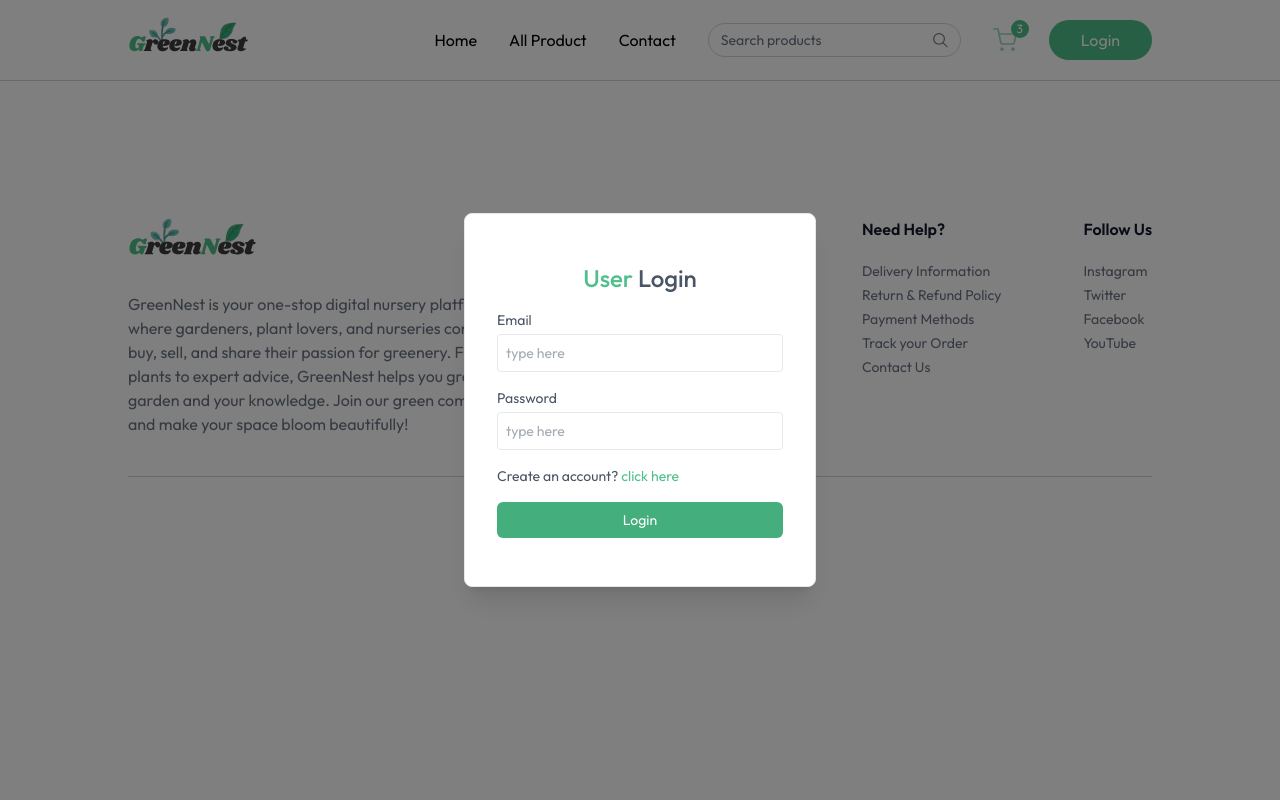
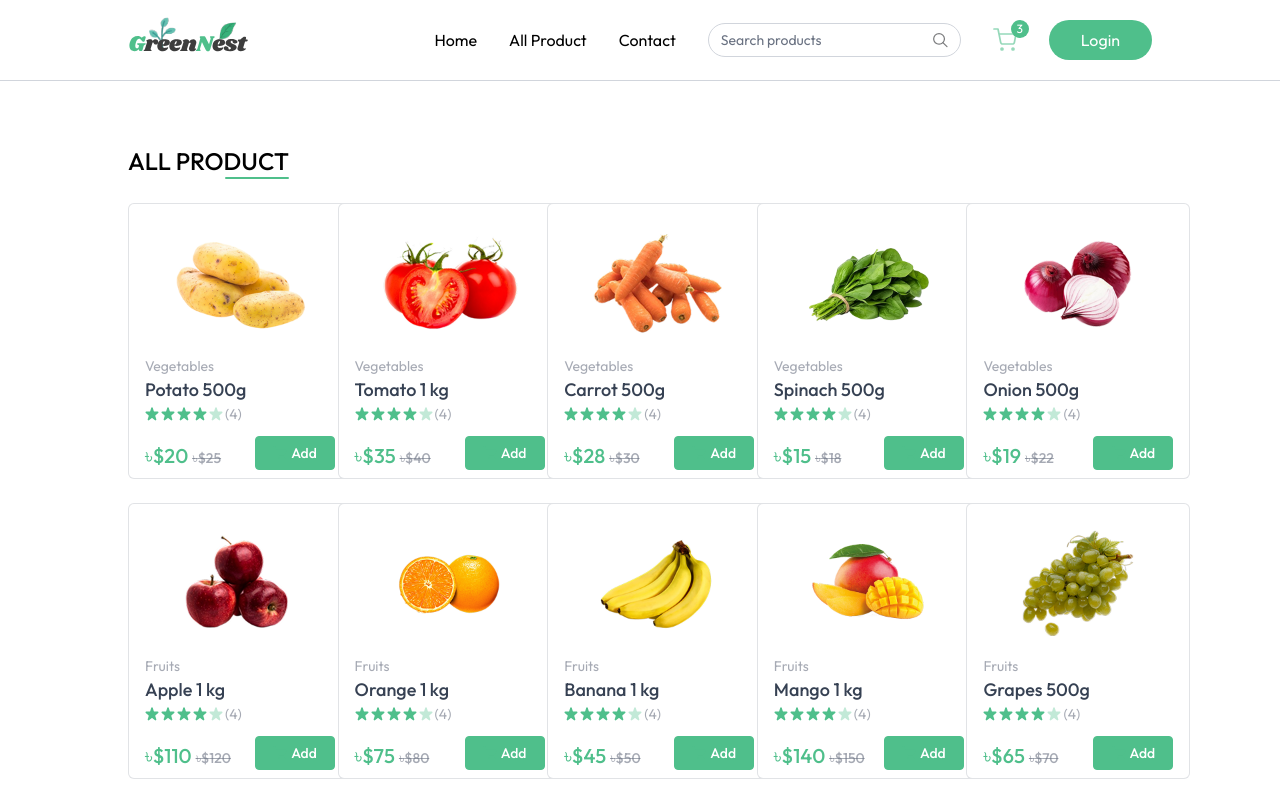
Before and after one commit to Humayun167/green_nest, a React (Vite) app in the folder client/: page /products in a window 1280 px wide. Shown: the top 800 px of the page. Built offline with nearby package versions, Linux system fonts and the light colour scheme.

Commit message:
All products page done

```diff
--- a/client/src/App.jsx
+++ b/client/src/App.jsx
@@ -5,6 +5,8 @@
 import Footer from './components/Footer';
 import { useAppContext } from './context/AppContext';
 import Login from './components/Login';
+import AllProducts from './components/AllProducts';
+import ProductsCategory from './pages/ProductsCategory';
 
 const App = () => {
 
@@ -20,6 +22,8 @@
        <div className={`${isSellerPath ?"":"px-6 md:px-16 lg:px-24 xl:px-32" }`}>
         <Routes>
           <Route path='/' element={<Home></Home>}/>
+          <Route path='/products' element={<AllProducts/>}/>
+          <Route path='/products/:category' element={<ProductsCategory/>}/>
         </Routes>
        </div>
       {!isSellerPath && <Footer/>}
--- /dev/null
+++ b/client/src/components/AllProducts.jsx
@@ -0,0 +1,36 @@
+import React, { useEffect, useState } from 'react';
+import { useAppContext } from '../context/AppContext';
+import ProductCard from './ProductCard';
+
+const AllProducts = () => {
+
+    const {product,searchQuery} = useAppContext();
+    const [filteredProducts, setFilteredProducts] = useState([])
+
+
+    useEffect(()=>{
+        if(searchQuery.length>0){
+            setFilteredProducts(product.filter(
+                product => product.name.toLowerCase().includes(searchQuery.toLowerCase())
+            ))}else{
+setFilteredProducts(product)
+            }
+         },[product, searchQuery])
+
+    return (
+        <div className='mt-16 flex flex-col'>
+             <div className='flex flex-col items-end w-max'>
+                <p className='text-2xl font-medium uppercase'>All Product</p>
+                <div className='w-16 h-0.5 bg-primary rounded-full'></div>
+             </div>
+             <div className='grid grid-cols-2 sm:grid-cols-3 md:grid-cols-4 gap-3 md:gap-6 lg:grid-cols-5 mt-6'>
+                {filteredProducts.filter((product)=>product.inStock).map((product, index) => (
+                    <ProductCard key={index} product={product}/>
+                ))}
+             </div>
+
+        </div>
+    );
+};
+
+export default AllProducts;
--- a/client/src/components/Navbar.jsx
+++ b/client/src/components/Navbar.jsx
@@ -1,16 +1,22 @@
-import React from 'react';
+import React, { useEffect } from 'react';
 import { NavLink } from 'react-router-dom';
 import { assets } from './../assets/assets';
 import { useAppContext } from '../context/AppContext';
 
 const Navbar = () => {
      const [open, setOpen] = React.useState(false)
-     const {user, setUser,showUserLogin,setShowUserLogin,navigate}= useAppContext();
+     const {user, setUser,setShowUserLogin,navigate, setSearchQuery, searchQuery}= useAppContext();
 
      const logout = async ()=>{
         setUser(null);
         navigate('/');
      }
+
+     useEffect(()=>{
+if(searchQuery.length>0){
+    navigate("/products");
+}
+     },[searchQuery])
 
     return (
         <nav className="flex items-center justify-between px-6 md:px-16 lg:px-24 xl:px-32 py-4 border-b border-gray-300 bg-white relative transition-all">
@@ -25,7 +31,7 @@
                 <NavLink to='/products'>All Product</NavLink>
                 <NavLink to='/contact'>Contact</NavLink>
                 <div className="hidden lg:flex items-center text-sm gap-2 border border-gray-300 px-3 rounded-full">
-                    <input className="py-1.5 w-full bg-transparent outline-none placeholder-gray-500" type="text" placeholder="Search products" />
+                    <input onChange={(e)=>setSearchQuery(e.target.value)} className="py-1.5 w-full bg-transparent outline-none placeholder-gray-500" type="text" placeholder="Search products" />
                     <img src={assets.search_icon} alt="search" className='w-4 h-4' />
                 </div>
 
--- a/client/src/context/AppContext.jsx
+++ b/client/src/context/AppContext.jsx
@@ -11,10 +11,11 @@
   const navigate = useNavigate();
   const [user, setUser] = useState(null);
   const [isSeller, setIsSeller] = useState(false);
-  const [showUserLogin, setShowUserLogin] = useState(true);
+  const [showUserLogin, setShowUserLogin] = useState(false);
   const [product, setProduct] = useState([]);
 
   const [cartItems, setCartItems] = useState({});
+  const [searchQuery, setSearchQuery] = useState({});
 
   // Fetch All products
   const fetchProducts = async () => {
@@ -74,7 +75,10 @@
     addToCart,
     updateCartItem,
     removeFromCart,
-    cartItems
+    cartItems,
+    searchQuery,
+    setSearchQuery,
+
   };
   return <AppContext.Provider value={value}>{children}</AppContext.Provider>;
 };
--- /dev/null
+++ b/client/src/pages/ProductsCategory.jsx
@@ -0,0 +1,39 @@
+import React from 'react';
+import { useAppContext } from '../context/AppContext';
+import { useParams } from 'react-router-dom';
+import { categories } from '../assets/assets';
+import ProductCard from '../components/ProductCard';
+
+const ProductsCategory = () => {
+
+    const {products} = useAppContext();
+    const {category} = useParams();
+
+    const searchCategory = categories.find((item)=> item.path.toLowerCase()===category)
+
+    const filteredProducts = products.filter((product)=>product.category.toLowerCase()===category)
+    return (
+        <div className='mt-16'>
+            {searchCategory && (
+                <div className='flex flex-col items-end w-max'>
+                    <p className='text-2xl font-medium'>{searchCategory.text.toLowerCase()}</p>
+                    <div className='w-16 h-0.5 bg-primary rounded-full'></div>
+                </div>
+            )}
+            {
+                filteredProducts.length > 0 ? (
+                    <div className='grid grid-cols-2 sm:grid-cols-3 md:grid-cols-4 gap-3 md:gap-6 lg:grid-cols-5 mt-6'>
+                        {filteredProducts.map((product ) => (
+                            <ProductCard key={product._id} product={product} />
+                        ))}
+                    </div>
+                ):(
+                    <div className='flex items-center justify-center h-[60vh]'>
+                        <p className='text-2xl font-medium text-primary'>No product in this categoris</p>
+                    </div>
+                )}
+        </div>
+    );
+};
+
+export default ProductsCategory;
```
